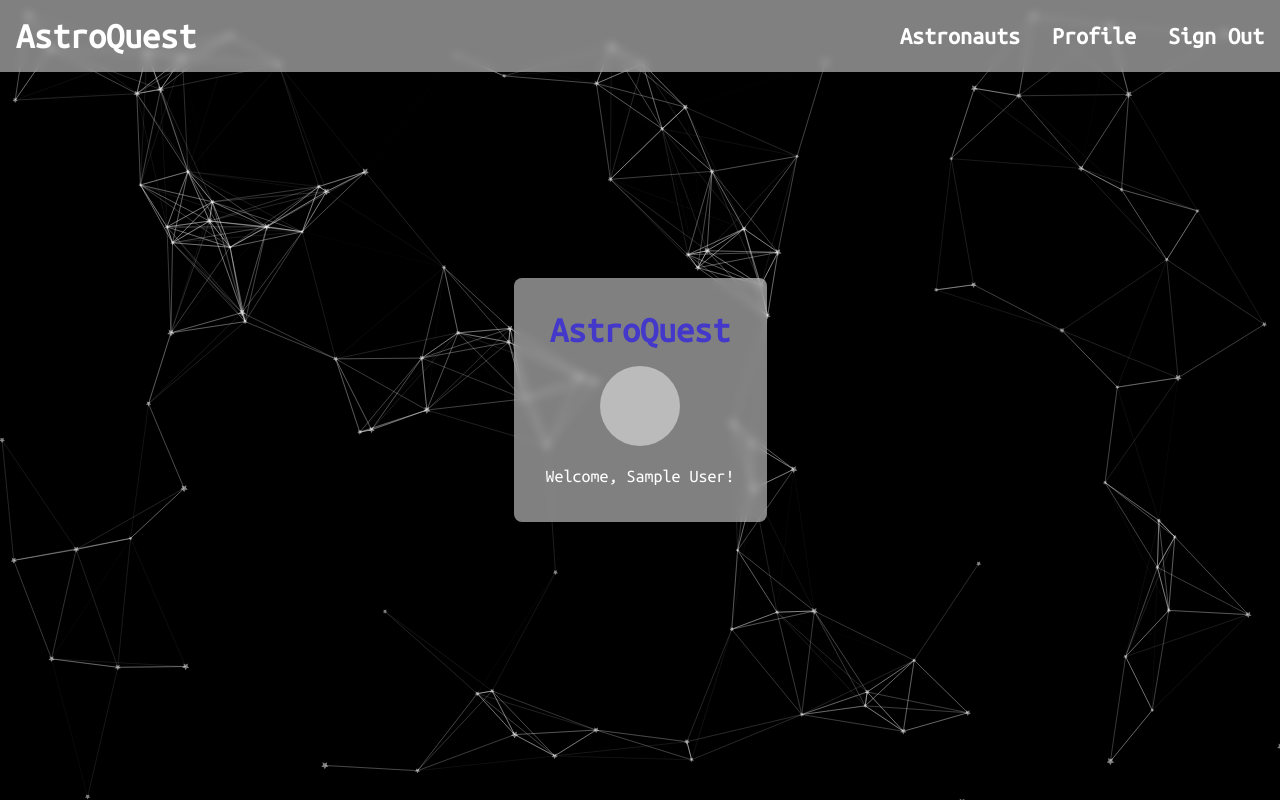
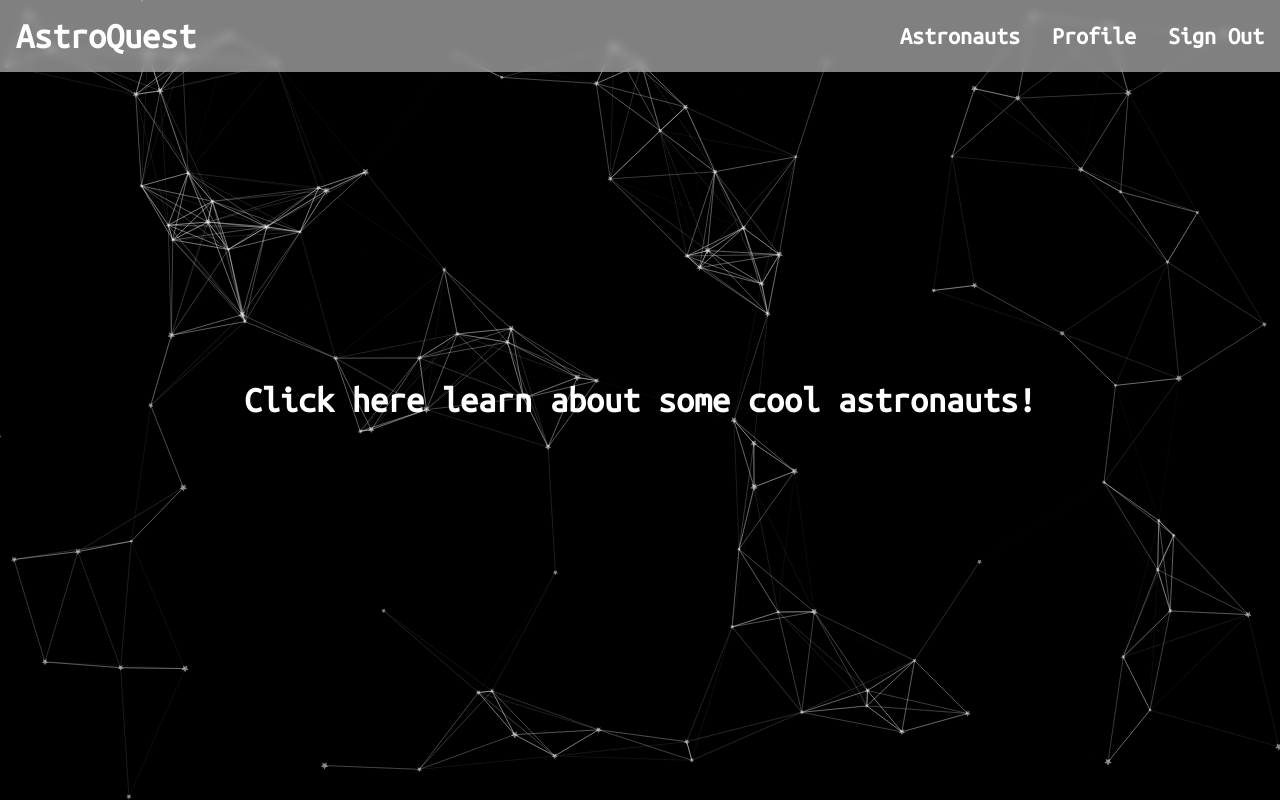
Before and after one commit to HarryFray/astra-quest-fe, a Next.js app: page /home in a window 1280 px wide. Built offline with nearby package versions, Linux system fonts and the light colour scheme; no server answers; sample sign-in values are in the browser's storage.

Commit message:
home screen clean up

```diff
--- a/src/pages/home.tsx
+++ b/src/pages/home.tsx
@@ -1,10 +1,19 @@
+import { useState, useEffect } from "react";
 import { useSession } from "next-auth/react";
 import { useRouter } from "next/router";
 import UserProfile from "@/components/userProfile";
+import Link from "next/link";
 
 const HomePage = () => {
+  const [userProfileVisible, setUserProfileVisible] = useState(true);
   const { data: session, status } = useSession();
   const router = useRouter();
+
+  useEffect(() => {
+    setTimeout(() => {
+      setUserProfileVisible(false);
+    }, 3000);
+  }, []);
 
   // TODO: SHOULD BE ELIVATED TO A HIGHER ORDER COMPONENT
   if (status === "loading") {
@@ -24,7 +33,19 @@ const HomePage = () => {
 
   return (
     <main className="flex justify-center items-center h-screen ">
-      <UserProfile />
+      {userProfileVisible ? (
+        <UserProfile />
+      ) : (
+        <div className="position: absolute z-10">
+          <Link
+            href="/astronauts"
+            style={{ animation: "fadein 1s" }}
+            className="text-4xl font-bold text-white hover:line-through"
+          >
+            Click here learn about some cool astronauts!
+          </Link>
+        </div>
+      )}
     </main>
   );
 };
--- a/src/styles/globals.css
+++ b/src/styles/globals.css
@@ -19,6 +19,11 @@
   @keyframes fadein {
     0% {opacity:0;}
     100% {opacity:1;}
+  }
+
+  @keyframes fadeout {
+    0% {opacity:1;}
+    100% {opacity:0;}
   }
 
   @keyframes fadeinbackgroundimg {
```
